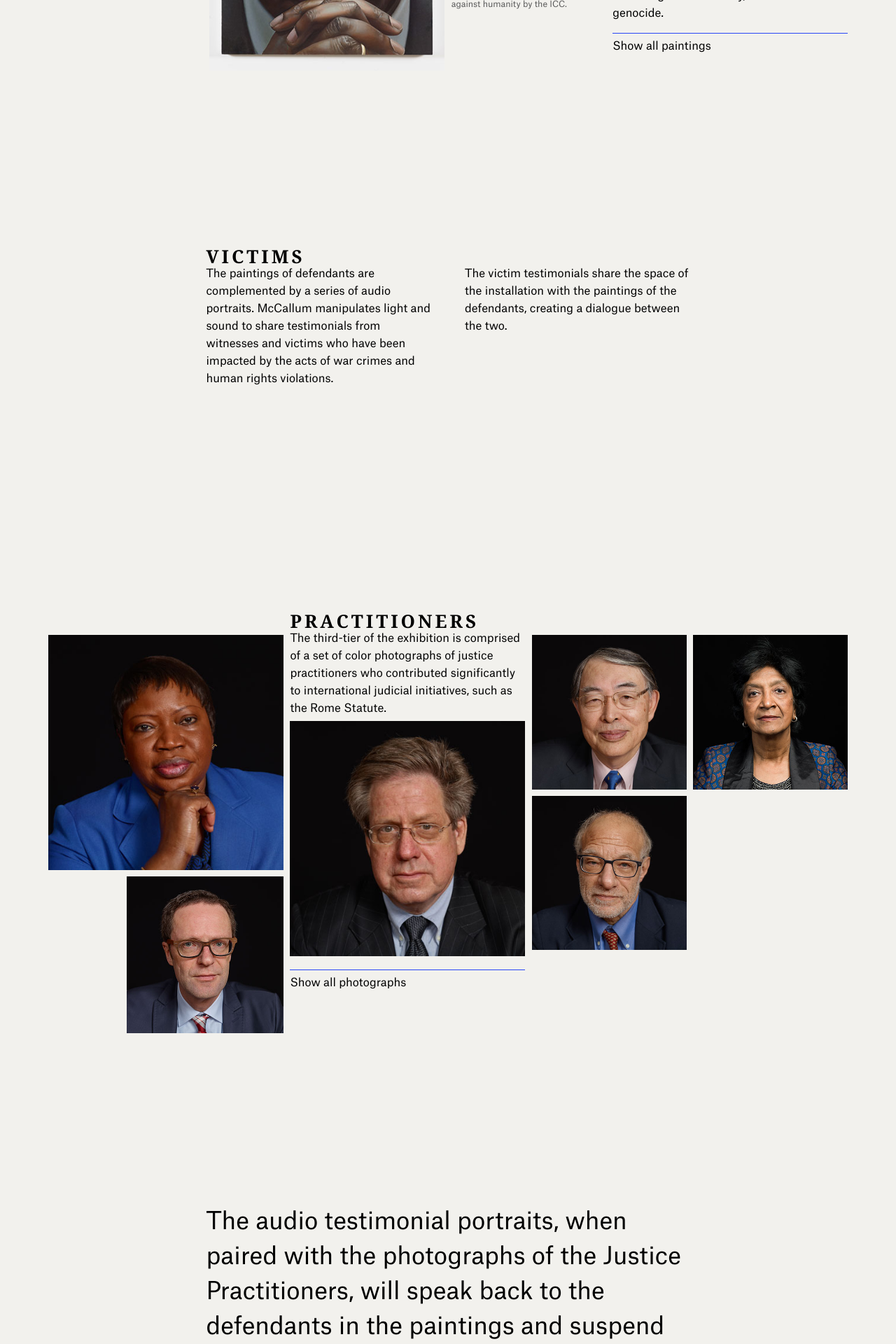
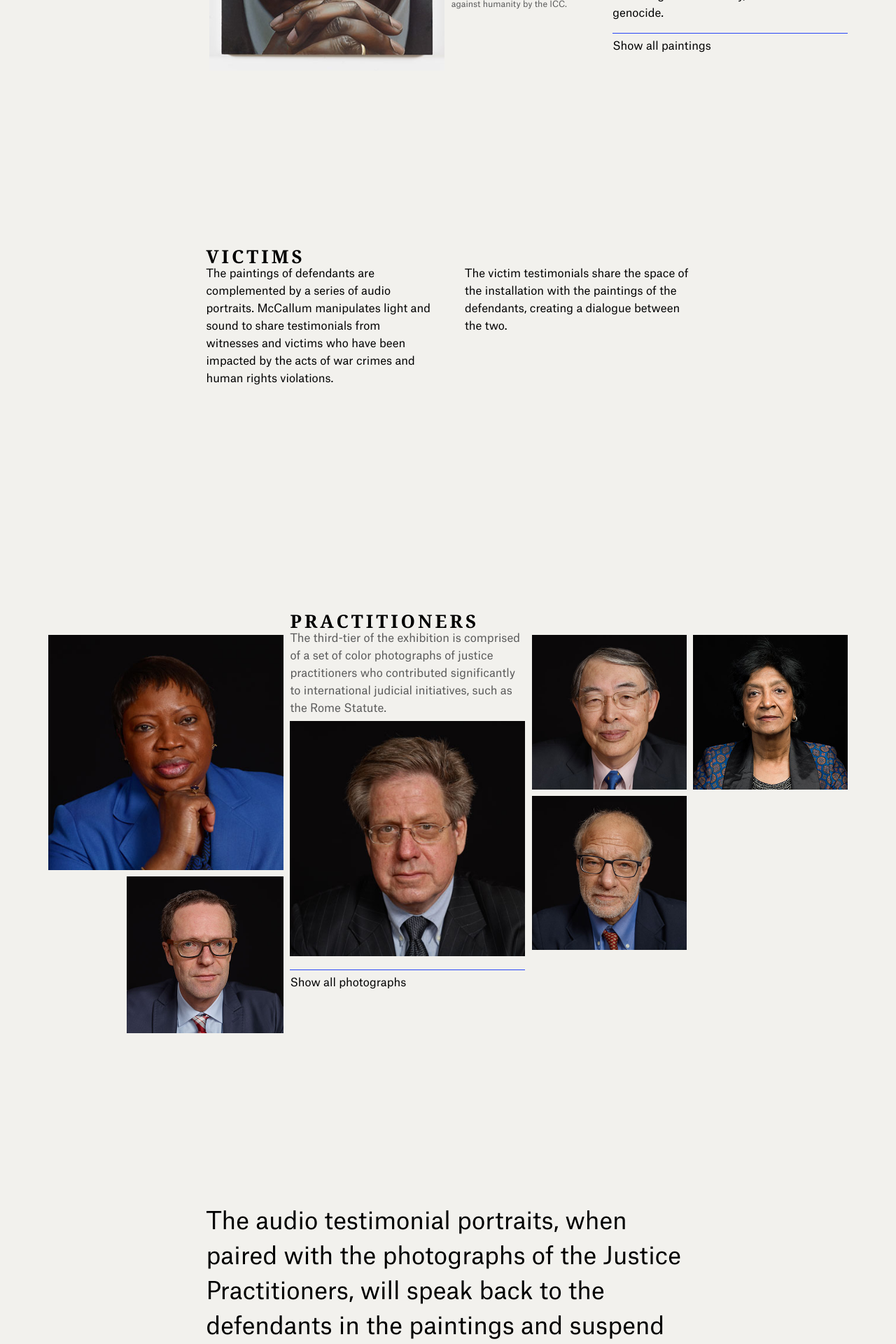
Before and after one commit to weights-and-measures/weights-and-measures.github.io, a Jekyll site: the page built from index.html, in a window 1280 px wide. Shown: the part 2290-4210 px from the top of the page at 70% size. Built offline with Jekyll 4.4.1, drawn with Linux system fonts in a browser that asks for light colours.

Commit message:
Updated Practitioners

```diff
--- a/css/_practitioners.scss
+++ b/css/_practitioners.scss
@@ -47,6 +47,7 @@
 	p {
 		@include body_text;
 		margin: 0;
+		color: #595959;
 	}
 
 }
```
